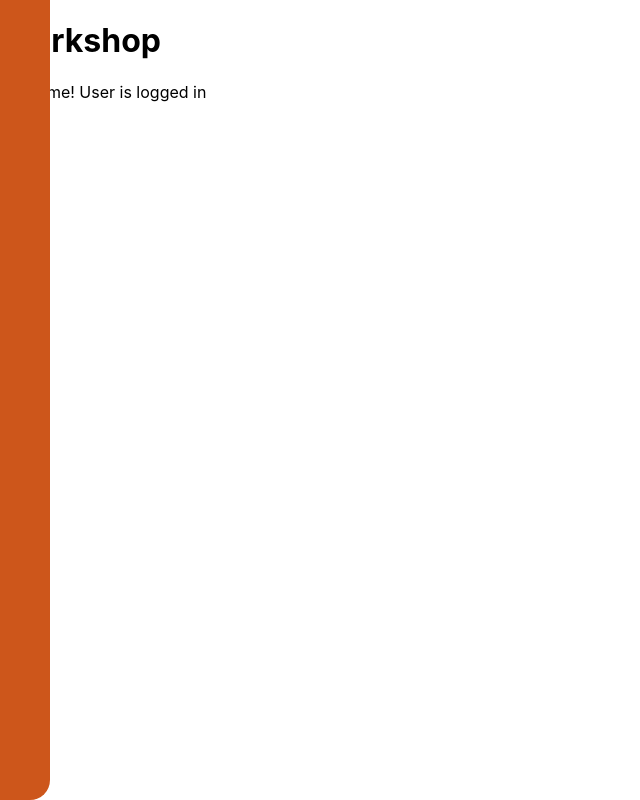
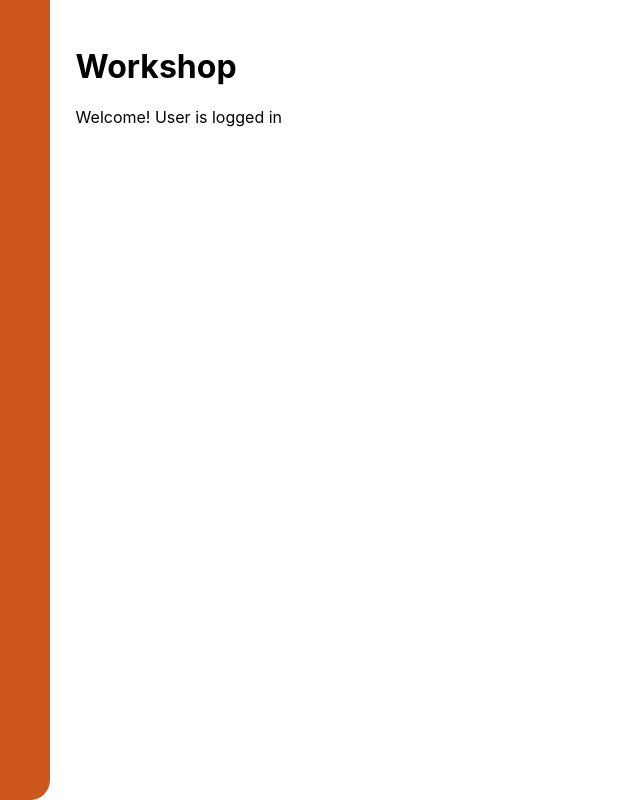
Before and after one commit to Catherine-Russell/BoozersWeepers, a React (Create React App) app in the folder frontend/: page /workshop in a window 1280 px wide. Shown: the whole page, without its empty margins (0-640 px from the left). Built offline with nearby package versions, Linux system fonts and the light colour scheme; sample sign-in values are in the browser's storage.

Commit message:
Incorporates Vert navbar

```diff
--- a/frontend/src/components/Navbar2/Navbar2.css
+++ b/frontend/src/components/Navbar2/Navbar2.css
@@ -8,7 +8,7 @@
     width: 200px; /* Adjust the width as needed */
     background-color: #cd561b;
     color: #fff;
-    transition: left 0.3s ease-in-out;
+    transition: left 0.2s ease-in-out;
     z-index: 999;
     display: flex;
     flex-direction: column;
--- a/frontend/src/components/Navbar2/Navbar2.js
+++ b/frontend/src/components/Navbar2/Navbar2.js
@@ -1,13 +1,7 @@
-import React, { useState } from 'react';
-import '../Navbar2/Navbar2.css'
+import React from 'react';
+import '../Navbar2/Navbar2.css';
 
-const Navbar2 = () => {
-  const [expanded, setExpanded] = useState(false);
-
-  const toggleExpand = () => {
-    setExpanded(!expanded);
-  };
-
+const Navbar2 = ({ expanded, toggleExpand }) => {
   return (
     <nav className={`navbar2 ${expanded ? 'expanded' : ''}`}>
       <div className="top-section">
--- /dev/null
+++ b/frontend/src/components/workshop/Workshop.css
@@ -0,0 +1,15 @@
+/* Workshop.css */
+
+
+
+  .page-content {
+    flex-grow: 1;
+    margin-left: 50px;
+    padding: 2%;
+    transition: margin-left 0.2s ease-in-out;
+  }
+
+  .shifted-content {
+    background-color: aqua;
+    margin-left: 200px; /* Same width as your expanded navbar */
+  }
--- a/frontend/src/components/workshop/workshop.js
+++ b/frontend/src/components/workshop/workshop.js
@@ -1,35 +1,43 @@
-//  This is a page for testing elements and components - TO BE REMOVED BEFORE FINAL BUILD
 import React, { useEffect, useState } from 'react';
 import isTokenValid from '../Utility/isTokenValid';
 import Navbar2 from '../Navbar2/Navbar2';
+import './Workshop.css'; // Import CSS file for Workshop component styling
 
 const Workshop = ({ navigate }) => {
   const [isLoggedIn, setIsLoggedIn] = useState(false);
   const [userToken, setUserToken] = useState(window.localStorage.getItem('token'));
+  const [expanded, setExpanded] = useState(false);
 
   useEffect(() => {
     const isValidToken = isTokenValid(userToken);
     setIsLoggedIn(isValidToken);
 
-    if (!isValidToken) {navigate('/login');}
+    if (!isValidToken) {
+      navigate('/login');
+    }
   }, [userToken, navigate]);
+
+  const toggleExpand = () => {
+    setExpanded(!expanded);
+  };
 
   return (
     <div>
-      <Navbar2 />
+      <Navbar2 expanded={expanded} toggleExpand={toggleExpand} />
+      <div className={`page-content ${expanded ? 'shifted-content' : ''}`}>
         <h1>Workshop</h1>
         {isLoggedIn ? (
           <div>
-          {/* Content for logged-in user */}
             <p>Welcome! User is logged in</p>
-
+            {/* Additional content for logged-in users */}
           </div>
         ) : (
           <div>
-          <p>Please <a href='/login'>log in</a> to access this Page</p>
-          {/* Content for non-logged-in user - Although they Should not See this as the page should automatically navigate*/}
+            <p>Please <a href="/login">log in</a> to access this page</p>
+            {/* Content for non-logged-in users */}
           </div>
         )}
+      </div>
     </div>
   );
 };
```
Lines whose indentation alone changed are shown as unchanged.
